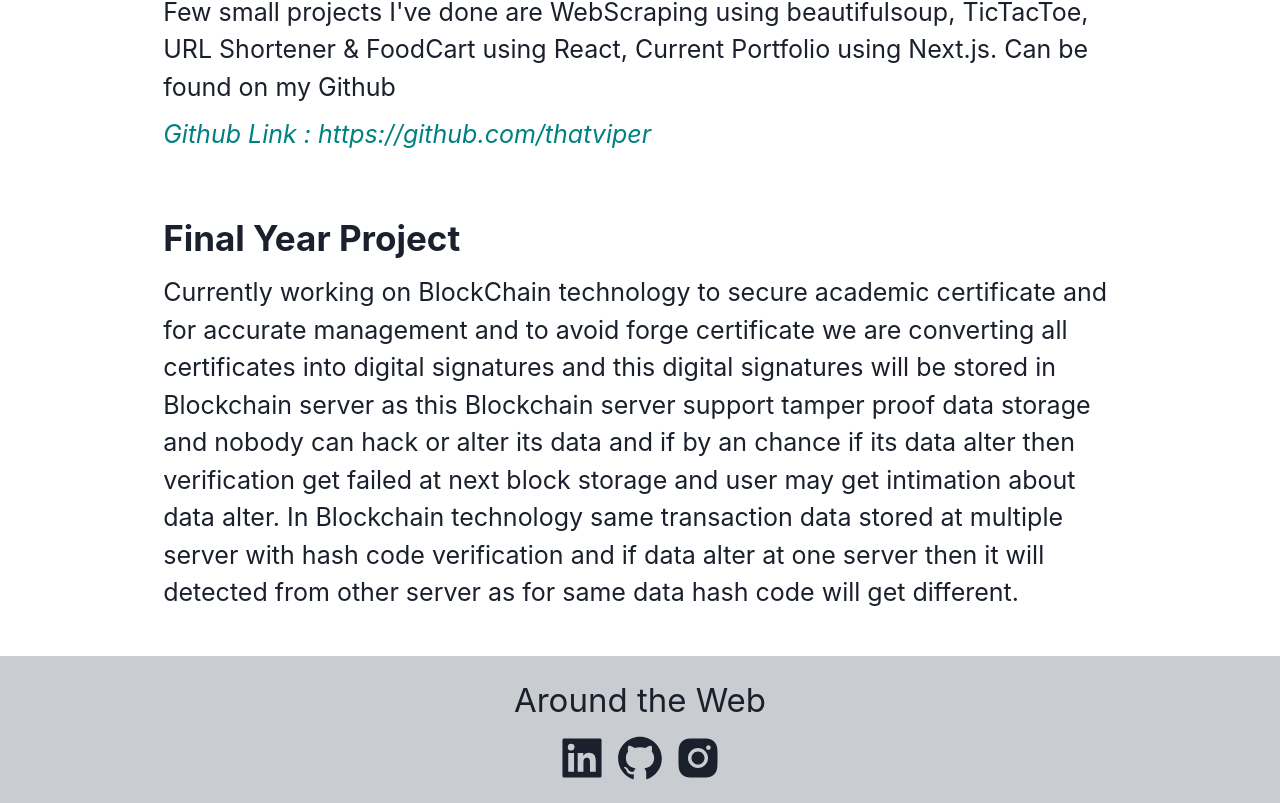
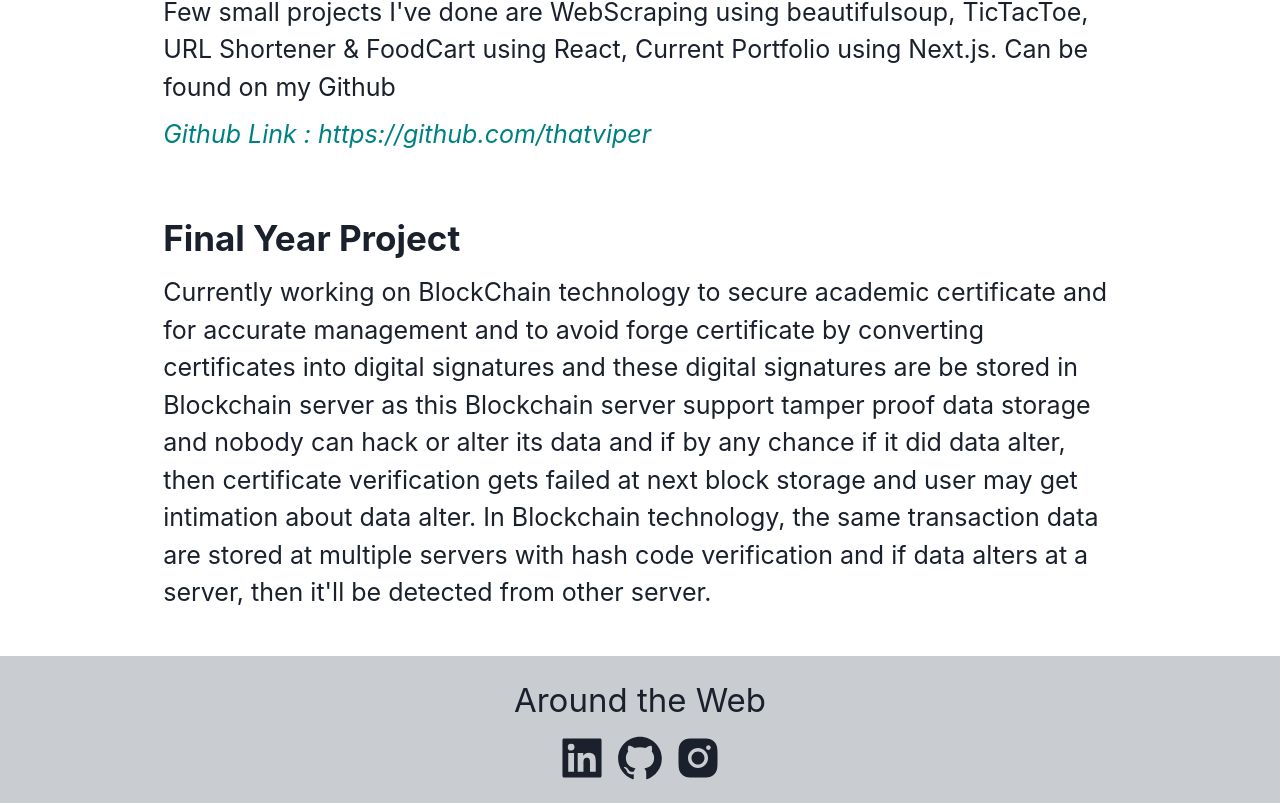
Before and after one commit to d15c0d3r/portfolio, a Next.js app: page /more/worksamples in a window 1280 px wide. Shown: the part 1234-2037 px from the top of the page. Built offline with nearby package versions, Linux system fonts and the light colour scheme.

Commit message:
rip grammar :')

```diff
--- a/pages/more/worksamples.js
+++ b/pages/more/worksamples.js
@@ -112,16 +112,15 @@ const WorkSamples = () => {
               <Text mt="50px" fontSize={["15px", "15px", "20px", "25px"]}>
                 Currently working on BlockChain technology to secure academic
                 certificate and for accurate management and to avoid forge
-                certificate we are converting all certificates into digital
-                signatures and this digital signatures will be stored in
+                certificate by converting certificates into digital
+                signatures and these digital signatures are be stored in
                 Blockchain server as this Blockchain server support tamper proof
-                data storage and nobody can hack or alter its data and if by an
-                chance if its data alter then verification get failed at next
+                data storage and nobody can hack or alter its data and if by any
+                chance if it did data alter, then certificate verification gets failed at next
                 block storage and user may get intimation about data alter. In
-                Blockchain technology same transaction data stored at multiple
-                server with hash code verification and if data alter at one
-                server then it will detected from other server as for same data
-                hash code will get different.
+                Blockchain technology, the same transaction data are stored at multiple
+                servers with hash code verification and if data alters at a
+                server, then it{"'"}ll be detected from other server.
               </Text>
             </Stack>
           </Center>
```
